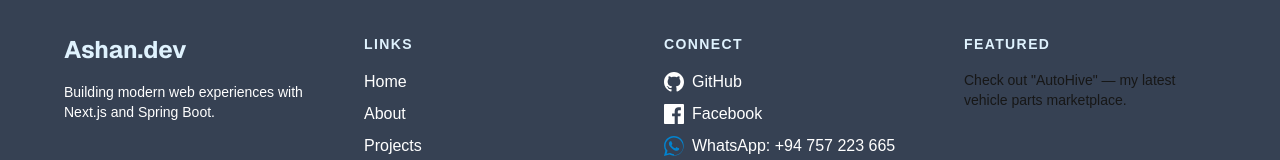
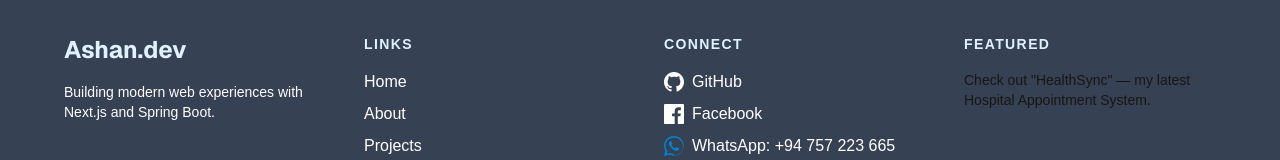
Before and after one commit to AshanDhanush/my-portfolio, a Next.js app: page / in a window 1280 px wide. Shown: the part 2845-3005 px from the top of the page. Built offline with nearby package versions, Linux system fonts and the light colour scheme.

Commit message:
Update Footer.js

```diff
--- a/src/app/component/footer/Footer.js
+++ b/src/app/component/footer/Footer.js
@@ -59,7 +59,7 @@ export default function Footer() {
           <div>
             <h3 className="font-bold text-sky-100 mb-4 uppercase text-sm tracking-widest">Featured</h3>
             <p className="text-sm text-whiteitalic">
-              Check out "AutoHive" — my latest vehicle parts marketplace.
+              Check out "HealthSync" — my latest Hospital Appointment System.
             </p>
           </div>
         </div>
```
